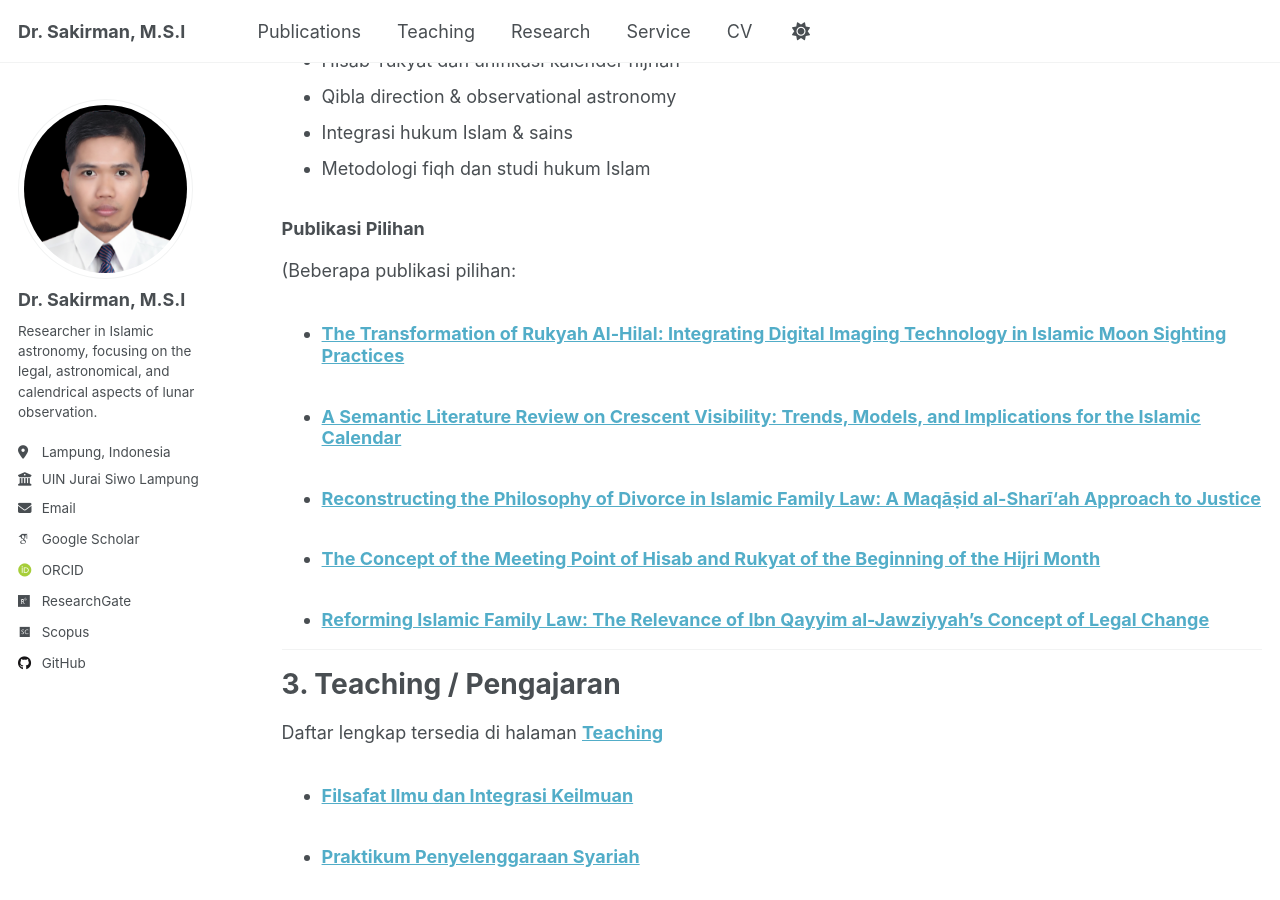
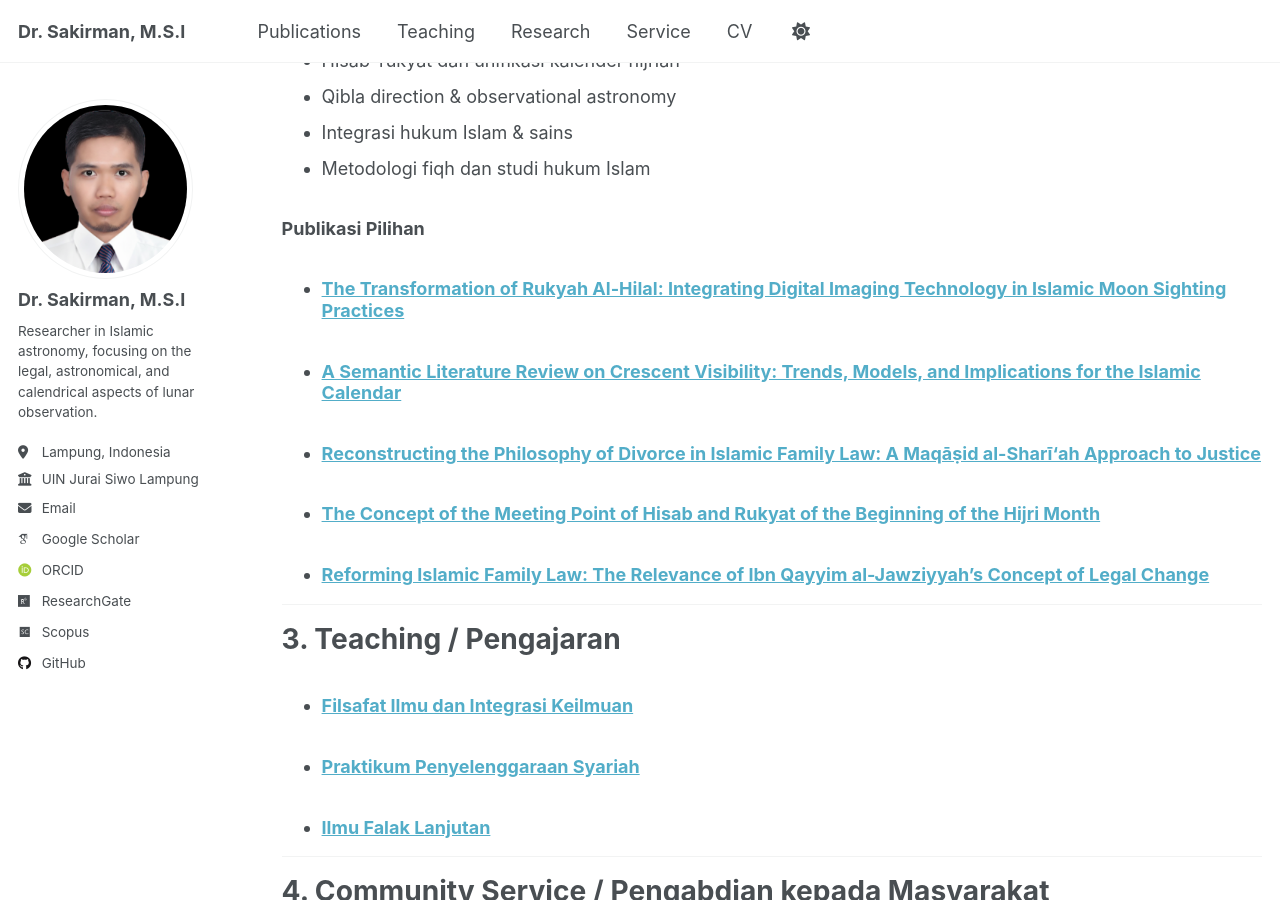
Before and after one commit to sakir-man/sakir-man.github.io, a Jekyll site: the page built from _pages/cv.md, in a window 1280 px wide and 900 px high, scrolled down 766 px. Built offline with Jekyll 4.4.1, drawn with Linux system fonts in a browser that asks for light colours; some web fonts are replaced; a script that is not in the unit is left out; some of the changed text lies outside the part shown.

Commit message:
Update cv.md

```diff
--- a/_pages/cv.md
+++ b/_pages/cv.md
@@ -42,8 +42,6 @@ Berikut bidang penelitian utama:
 - Metodologi fiqh dan studi hukum Islam
 
 ### **Publikasi Pilihan**
-(Beberapa publikasi pilihan:
-
   <ul>{% for post in site.publications reversed %}
     {% include archive-single-cv.html %}
   {% endfor %}</ul>
@@ -51,7 +49,6 @@ Berikut bidang penelitian utama:
 ---
 
 # **3. Teaching / Pengajaran**
-Daftar lengkap tersedia di halaman **[Teaching](/teaching/)**
 
   <ul>{% for post in site.teaching reversed %}
     {% include archive-single-cv.html %}
```
Also changed, not shown: other parts of _pages/cv.md (+1 -1 lines).
